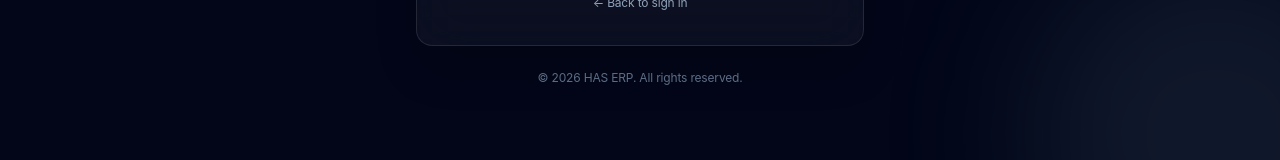
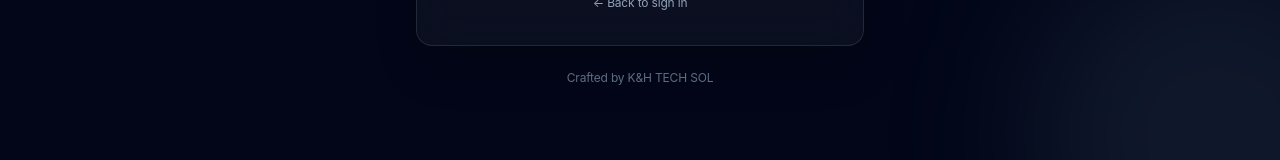
Before and after one commit to A-Haseeb-Dev/Accounts-ERP-With-TypeScript, a Next.js app in the folder apps/web/: page /login/mfa in a window 1280 px wide. Shown: the part 602-762 px from the top of the page. Built offline with nearby package versions, Linux system fonts and the light colour scheme; no server answers.

Commit message:
feat: add 'Crafted by K&H TECH SOL' credit to sidebar footer, login & MFA

```diff
--- a/apps/web/src/app/login/mfa/page.tsx
+++ b/apps/web/src/app/login/mfa/page.tsx
@@ -94,7 +94,7 @@ export default function TwoFactorVerifyPage() {
         </div>
 
         <p className="mt-6 text-center text-xs text-slate-500">
-          © {new Date().getFullYear()} HAS ERP. All rights reserved.
+          Crafted by K&H TECH SOL
         </p>
       </div>
     </div>
--- a/apps/web/src/app/login/page.tsx
+++ b/apps/web/src/app/login/page.tsx
@@ -94,7 +94,7 @@ export default function LoginPage() {
         </div>
 
         <p className="mt-6 text-center text-xs text-slate-500">
-          © {new Date().getFullYear()} HAS ERP. All rights reserved.
+          Crafted by K&H TECH SOL
         </p>
       </div>
     </div>
--- a/apps/web/src/components/sidebar.tsx
+++ b/apps/web/src/components/sidebar.tsx
@@ -130,6 +130,9 @@ export function Sidebar({
               <LogOut className="h-4 w-4" />
             </button>
           </div>
+          <p className="mt-3 border-t border-slate-100 pt-2 text-center text-[10px] font-medium tracking-wide text-slate-400">
+            Crafted by K&H TECH SOL
+          </p>
         </div>
       </aside>
 
```
